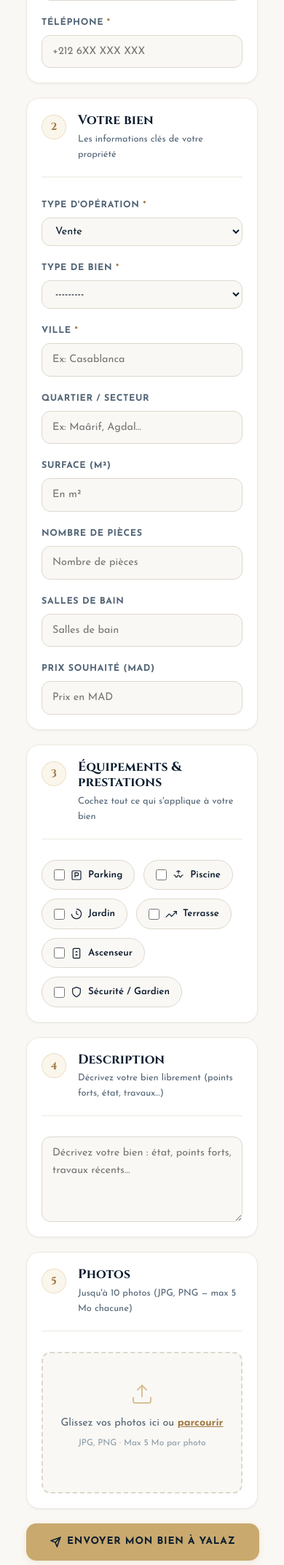
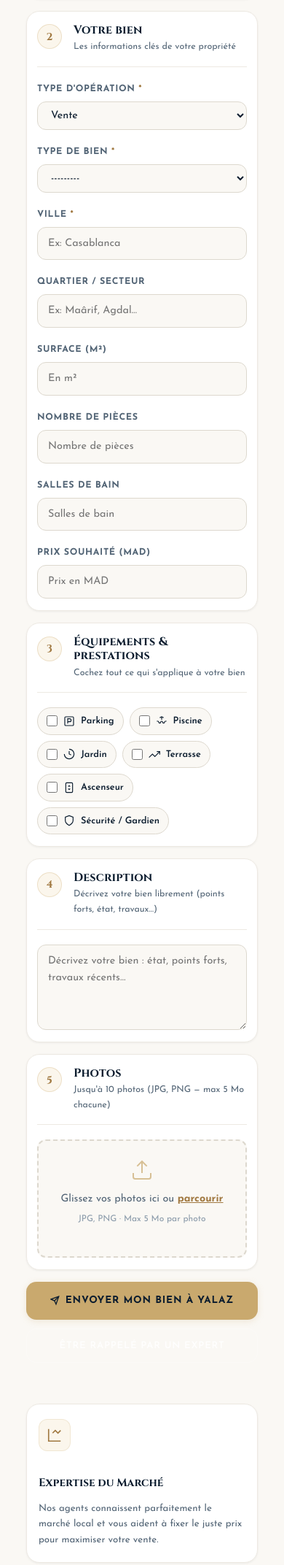
Before and after one commit to yasbar04/yalaz-immo, a Django app: page /sell/ in a window 390 px wide. Shown: the part 1136-3280 px from the top of the page at 73% size. Run offline with Django 5.2, Linux system fonts and the light colour scheme; parts of the project's set-up code (start-up, migrations or seed data) failed here and were passed over.

Commit message:
Fix back office inquiry 500 error + sell page mobile redesign
- Fix NoReverseMatch crash on inquiry list/detail pages: {% url 'listing_detail' pk %}
  only passes pk but the URL pattern requires both pk and slug — replaced with
  get_absolute_url() which handles both cases
- Fix FinancialTransactionAdmin badge colors mapping wrong type keys (income/expense
  → entry/exit to match actual model choices)
- Add missing CSS for .sell-prem-features / .sell-feature-card / .sell-feature-icon
  (feature cards at bottom of /sell/ had zero styling)
- Expand mobile responsive rules for /sell/: steps compact stacking, tighter card
  padding, full-width action buttons, 1-column feature grid, extra 480px breakpoint

Co-Authored-By: Claude Sonnet 4.6 <noreply@anthropic.com>

```diff
--- a/templates/admin/inquiries.html
+++ b/templates/admin/inquiries.html
@@ -61,7 +61,7 @@
                             {% endif %}
                         </td>
                         <td>
-                            <a href="{% url 'listing_detail' inq.listing.pk %}" target="_blank" class="inq-listing-link">
+                            <a href="{{ inq.listing.get_absolute_url }}" target="_blank" class="inq-listing-link">
                                 {{ inq.listing.title|truncatewords:5 }}
                                 <svg viewBox="0 0 24 24" fill="none" stroke="currentColor" stroke-width="2" width="11" height="11"><path d="M18 13v6a2 2 0 0 1-2 2H5a2 2 0 0 1-2-2V8a2 2 0 0 1 2-2h6"/><polyline points="15 3 21 3 21 9"/><line x1="10" y1="14" x2="21" y2="3"/></svg>
                             </a>
--- a/templates/admin/inquiry_detail.html
+++ b/templates/admin/inquiry_detail.html
@@ -91,7 +91,7 @@
                     <p style="font-size:.8rem;color:var(--muted);">{{ inquiry.listing.surface_area }} m² · {{ inquiry.listing.bedrooms }} ch. · {{ inquiry.listing.get_listing_type_display }}</p>
                 </div>
                 <div style="padding:.75rem 1.5rem;border-top:1px solid var(--border-light);display:flex;gap:.625rem;">
-                    <a href="{% url 'listing_detail' inquiry.listing.pk %}" target="_blank" class="btn-hero-sec" style="font-size:.82rem;padding:.5rem 1rem;flex:1;justify-content:center;">
+                    <a href="{{ inquiry.listing.get_absolute_url }}" target="_blank" class="btn-hero-sec" style="font-size:.82rem;padding:.5rem 1rem;flex:1;justify-content:center;">
                         Voir l'annonce
                         <svg viewBox="0 0 24 24" fill="none" stroke="currentColor" stroke-width="2" width="12" height="12"><path d="M18 13v6a2 2 0 0 1-2 2H5a2 2 0 0 1-2-2V8a2 2 0 0 1 2-2h6"/><polyline points="15 3 21 3 21 9"/><line x1="10" y1="14" x2="21" y2="3"/></svg>
                     </a>
--- a/templates/core/sell.html
+++ b/templates/core/sell.html
@@ -541,13 +541,83 @@
     font-size: .85rem;
 }
 
+/* === Feature cards (bottom) === */
+.sell-prem-features {
+    display: grid;
+    grid-template-columns: repeat(3, 1fr);
+    gap: 1.25rem;
+}
+.sell-feature-card {
+    background: #fff;
+    border: 1px solid var(--border-light);
+    border-radius: var(--r-lg);
+    padding: 1.75rem 1.5rem;
+    box-shadow: var(--shadow-xs);
+    display: flex;
+    flex-direction: column;
+    gap: .875rem;
+}
+.sell-feature-icon {
+    width: 44px; height: 44px;
+    border-radius: var(--r-md);
+    background: var(--gold-mist);
+    border: 1px solid rgba(201,169,110,.2);
+    display: flex;
+    align-items: center;
+    justify-content: center;
+    color: var(--gold-dark);
+    flex-shrink: 0;
+}
+.sell-feature-card h3 {
+    font-size: .95rem;
+    font-weight: 700;
+    color: var(--ink);
+    margin: 0;
+    font-family: var(--font-heading);
+}
+.sell-feature-card p {
+    font-size: .83rem;
+    color: var(--muted);
+    margin: 0;
+    line-height: 1.6;
+}
+
 /* === Responsive === */
 @media (max-width: 768px) {
-    .sell-steps-row { flex-direction: column; gap: 1rem; align-items: flex-start; }
-    .sell-step-line { width: 1px; height: 20px; margin: 0 .5rem; align-self: flex-start; margin-left: 18px; }
+    .sell-steps-row {
+        flex-direction: column;
+        gap: 0;
+        align-items: stretch;
+        padding: 1rem 1.25rem;
+        margin-bottom: 1.5rem;
+    }
+    .sell-step-item { padding: .5rem 0; }
+    .sell-step-line {
+        width: 1px; height: 18px;
+        margin: 0 0 0 17px;
+        align-self: flex-start;
+    }
+    .sell-card { padding: 1.25rem 1rem; margin-bottom: 1rem; }
+    .sell-card-head { margin-bottom: 1.25rem; padding-bottom: 1rem; }
     .sell-grid-2 { grid-template-columns: 1fr; }
-    .sell-card { padding: 1.25rem; }
-    .sell-actions { flex-direction: column; align-items: stretch; text-align: center; }
+    .sell-upload-zone { padding: 1.5rem 1rem; }
+    .sell-checks-grid { gap: .5rem; }
+    .sell-check-pill { padding: .45rem .75rem; font-size: .8rem; }
+    .sell-actions {
+        flex-direction: column;
+        align-items: stretch;
+        gap: .75rem;
+        text-align: center;
+    }
+    .sell-submit { width: 100%; justify-content: center; }
+    .sell-actions .btn-hero-sec { display: flex; justify-content: center; }
+    .sell-prem-features { grid-template-columns: 1fr; gap: 1rem; }
+}
+@media (max-width: 480px) {
+    .sell-card { padding: 1rem .875rem; }
+    .sell-card-title { font-size: 1rem; }
+    .sell-card-sub { font-size: .78rem; }
+    .sell-feature-card { padding: 1.25rem 1rem; }
 }
 </style>
 
```
Also changed, not shown: apps/core/admin.py (+4 -6 lines).
